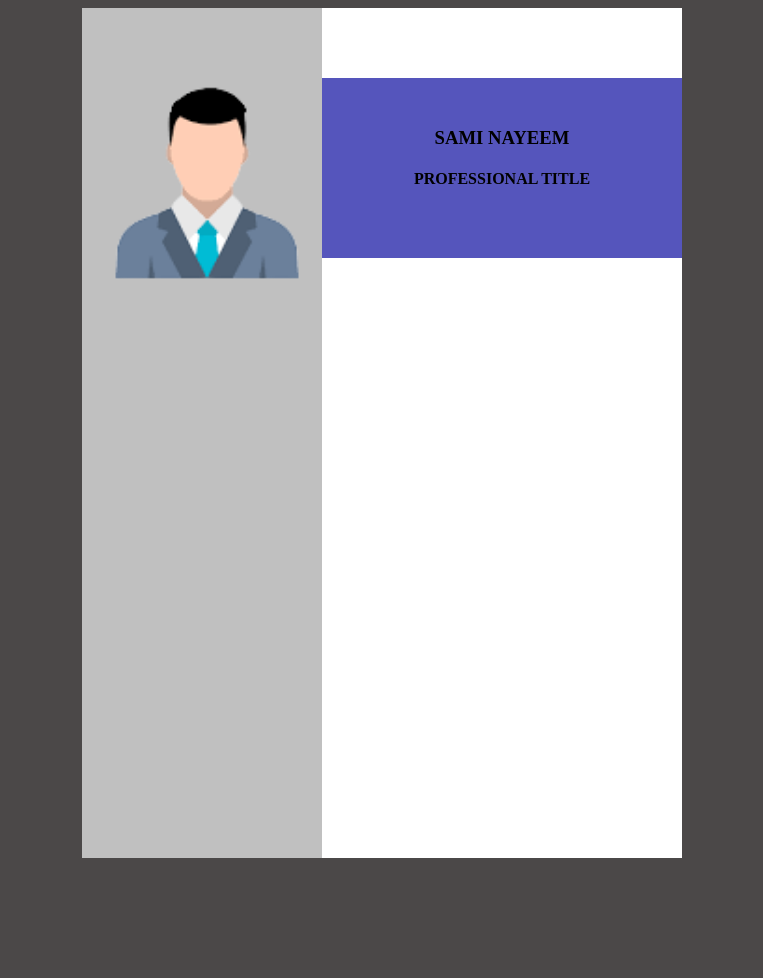
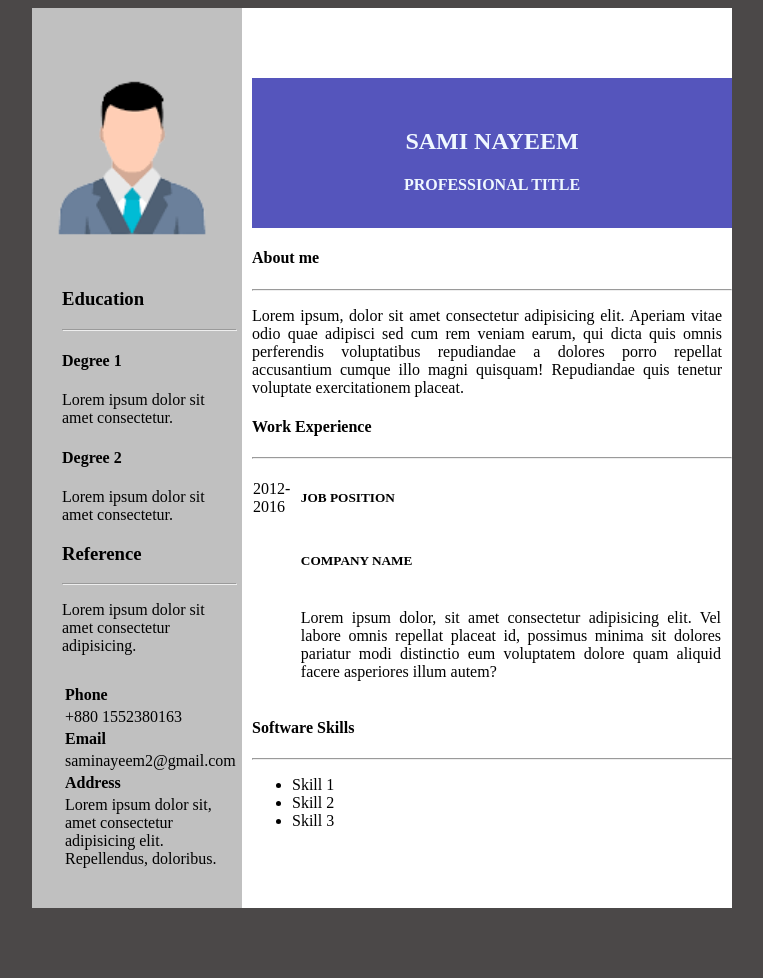
Before and after one commit to SamiNayeem/CVGen, a PHP site: page /template_sami01.html in a window 1280 px wide. Shown: the whole page, without its empty margins (258-1021 px from the left). Before the commit the page ends 858 px from the top, so only its background shows below. Run offline with PHP 8.4, Linux system fonts and the light colour scheme.

Commit message:
changes made in template

```diff
--- a/cvstyle.css
+++ b/cvstyle.css
@@ -3,8 +3,8 @@ body{
 }
 
 #maindiv{
-    height: 850px;
-    width: 600px;
+    height: 900px;
+    width: 700px;
     background-color: white;
     margin: auto;
     display: flex;
@@ -12,32 +12,34 @@ body{
 }
 
 #leftdiv{
-    height: 850px;
-    width: 40%;
+    height: 900px;
+    width: 30%;
     background-color: silver;
 
 }
 
 #picdiv{
-    height: 250px;
+    height: 200px;
     margin-top: 50px;
 }
 
 #myimage{
-    height: 250px;
+    height: 200px;
 }
 
 #rightdiv{
-    height: 850px;
+    height: 900px;
     width: 70%;
     background-color: white;
 }
 
 #nameprofessionaltitlediv{
-    height: 150px;
+    height: 120px;
     background-color: rgb(85, 85, 188);
     margin-top: 70px;
     padding-top: 30px;
+    text-align: center;
+    color: aliceblue;
 }
 
 #nameprodiv{
@@ -45,3 +47,54 @@ body{
     margin: auto;
     text-align: center;
 }
+
+#workexperiencetable{
+    border-collapse: collapse;
+
+}
+
+/* .progressbar{
+    background-color: silver;
+}
+.progress{
+    width: 25%;
+    background-color: green;
+} */
+
+#leftmid{
+height: 350px;
+margin-top:  30px ;
+/* background-color: red; */
+margin-left: 30px;
+margin-right: 5px;
+}
+
+#leftbot{
+    height: 230px;
+    margin-top: 45px;
+    /* background-color: blue; */
+    margin-left: 30px;
+    margin-right: 20px;
+
+
+}
+
+#rightmaindiv{
+    height: 900px;
+    margin-left: 10px;
+
+}
+
+#contacttable{
+    align-items: left;
+    text-align: left;
+}
+/* td{
+    border: 3px solid black;
+} */
+
+
+.aboutmeworkexperience{
+    margin-right: 10px;
+    text-align: justify;
+}
--- a/template_sami01.html
+++ b/template_sami01.html
@@ -13,16 +13,84 @@
             <div id="picdiv">
                 <img id="myimage" src="userimage.png" alt="image of a person">
             </div>
+
+            <div id="leftmid">
+                <h3>Education</h3>
+                <hr>
+                <h4>Degree 1</h4>
+                <p>Lorem ipsum dolor sit amet consectetur.</p>
+                <h4>Degree 2</h4>
+                <p>Lorem ipsum dolor sit amet consectetur.</p>
+                <h3>Reference</h3>
+                <hr>
+                <p>Lorem ipsum dolor sit amet consectetur adipisicing.</p>
+            </div>
+
+            <div id="leftbot">
+                <table id="contacttable">
+                    <tr>
+                        <th>Phone</th>
+                    </tr>
+                    <tr>
+                        <td>+880 1552380163</td>
+                    </tr>
+                    <tr>
+                        <th>Email</th>
+                    </tr>
+                    <tr>
+                        <td>saminayeem2@gmail.com</td>
+                    </tr>
+                    <tr>
+                        <th>Address</th>
+                    </tr>
+                    <tr>
+                        <td>Lorem ipsum dolor sit, amet consectetur adipisicing elit. Repellendus, doloribus.</td>
+                    </tr>
+                </table>
+            </div>
         </div>
 
         <div id="rightdiv">
-            <div id="nameprofessionaltitlediv">
-                <div id="nameprodiv">
-                    <h3 class="nameprodiv">SAMI NAYEEM</h3>
+            <div id="rightmaindiv">
+                <div id="nameprofessionaltitlediv">
+                    <h2 class="nameprodiv">SAMI NAYEEM</h2>
                     <h4 class="nameprodiv">PROFESSIONAL TITLE</h4>
-                </div>
+            </div>
+
+            <div id="aboutmediv">
+                <h4>About me</h4>
+                <hr>
+                <p class="aboutmeworkexperience"> Lorem ipsum, dolor sit amet consectetur adipisicing elit. Aperiam vitae odio quae adipisci sed cum rem veniam earum, qui dicta quis omnis perferendis voluptatibus repudiandae a dolores porro repellat accusantium cumque illo magni quisquam! Repudiandae quis tenetur voluptate exercitationem placeat.</p>
+            </div>
+
+            <div id="workexperiencediv">
+                <h4>Work Experience</h4>
+                <hr>
+                <table id="workexperiencetable" >
+                    <tr>
+                        <td>2012-2016</td> <td><h5>JOB POSITION</h5></td>
+                    </tr>
+                    <tr>
+                        <td></td> <td><h5>COMPANY NAME</h5></td>
+                    </tr>
+                    <tr>
+                        <td></td> <td><p class="aboutmeworkexperience">Lorem ipsum dolor, sit amet consectetur adipisicing elit. Vel labore omnis repellat placeat id, possimus minima sit dolores pariatur modi distinctio eum voluptatem dolore quam aliquid facere asperiores illum autem?</p> </td>
+                    </tr>
+                </table>
+            </div>
+
+            <div id="softwareskilldiv">
+               <h4>Software Skills</h4>
+               <hr>
+            <ul>
+                <li>Skill 1</li>
+                <li>Skill 2</li>
+                <li>Skill 3</li>
+            </ul>
+            </div>
 
             </div>
+
         </div>
     </div>
 </body>
```
